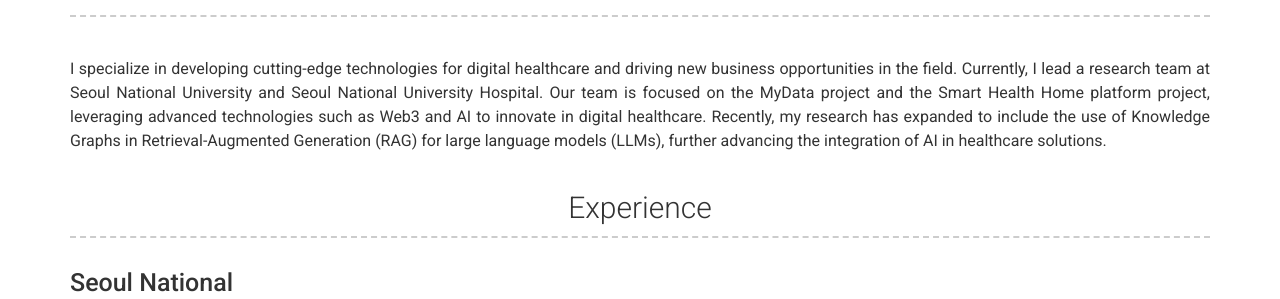
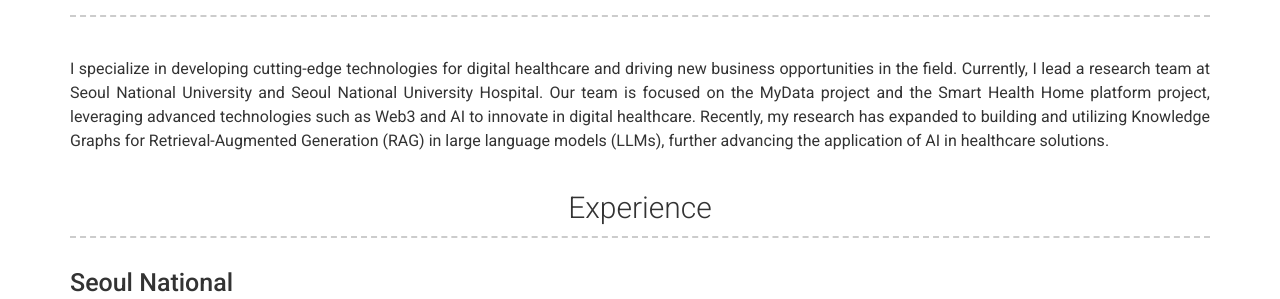
Before and after one commit to jungsungjae/jungsungjae.github.io, a Jekyll site: the page built from index.md, in a window 1280 px wide and 900 px high. Shown: the part 222-521 px from the top of the window. Built offline with Jekyll 4.4.1, drawn with Linux system fonts in a browser that asks for light colours; nearby versions of some CDN libraries.

Commit message:
Update _config.yml

```diff
--- a/_config.yml
+++ b/_config.yml
@@ -55,7 +55,7 @@ about_content: |
   I specialize in developing cutting-edge technologies for digital healthcare and driving new business opportunities in the field.
   Currently, I lead a research team at Seoul National University and Seoul National University Hospital.
   Our team is focused on the MyData project and the Smart Health Home platform project, leveraging advanced technologies such as Web3 and AI to innovate in digital healthcare.
-  Recently, my research has expanded to include the use of Knowledge Graphs in Retrieval-Augmented Generation (RAG) for large language models (LLMs), further advancing the integration of AI in healthcare solutions.
+  Recently, my research has expanded to building and utilizing Knowledge Graphs for Retrieval-Augmented Generation (RAG) in large language models (LLMs), further advancing the application of AI in healthcare solutions.
 
 content:
 #  - title: Projects # Title for the section
```
